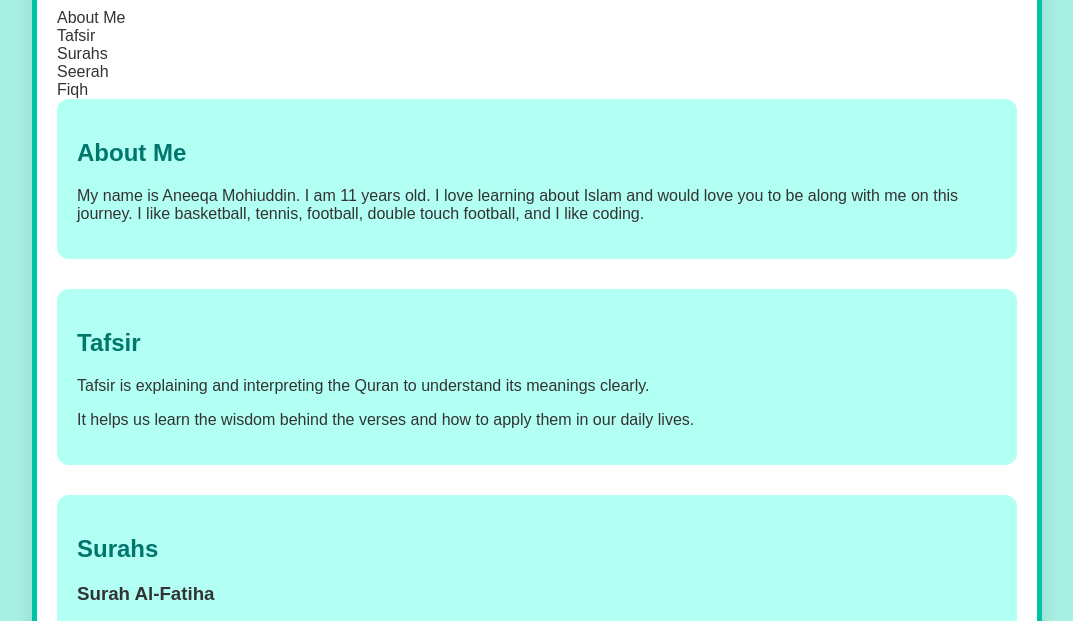
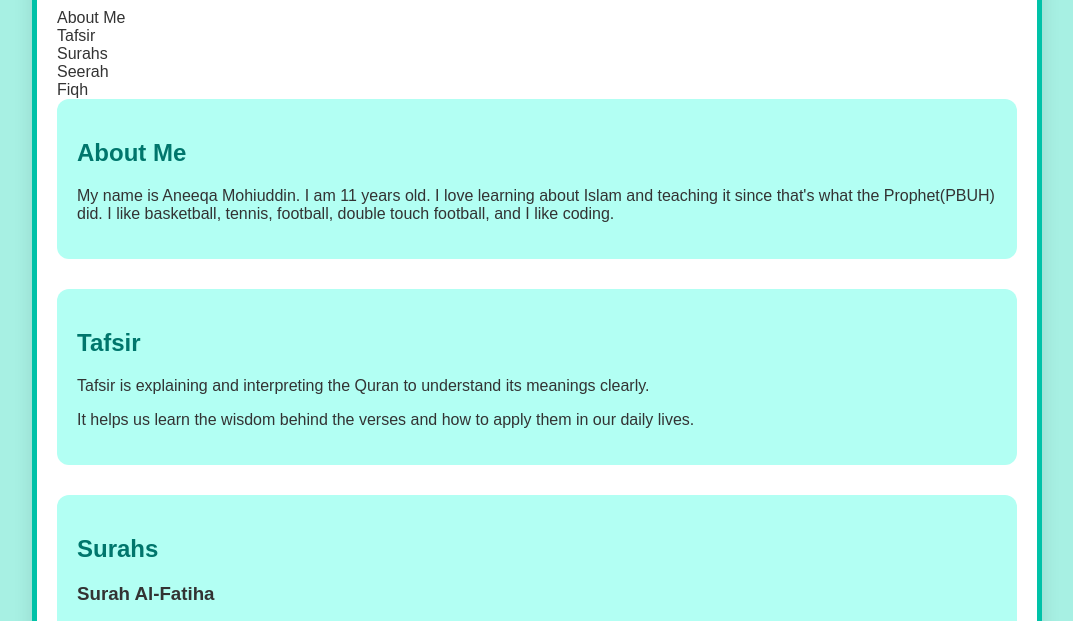
Before and after one commit to ERSDFGHJKL/believers-Garden.github.oi, a plain HTML site: page index.html in a window 1280 px wide. Shown: the part 163-784 px from the top of the page, without its empty margins (103-1176 px from the left). Drawn offline with Linux system fonts and the light colour scheme.

Commit message:
Update index.html

```diff
--- a/index.html
+++ b/index.html
@@ -69,7 +69,7 @@
 
   <section id="about" class="active">
     <h2>About Me</h2>
-    <p>My name is Aneeqa Mohiuddin. I am 11 years old. I love learning about Islam and would love you to be along with me on this journey. I like basketball, tennis, football, double touch football, and I like coding.</p>
+    <p>My name is Aneeqa Mohiuddin. I am 11 years old. I love learning about Islam and teaching it since that's what the Prophet(PBUH) did. I like basketball, tennis, football, double touch football, and I like coding.</p>
   </section>
 
   <section id="tafsir">
```
